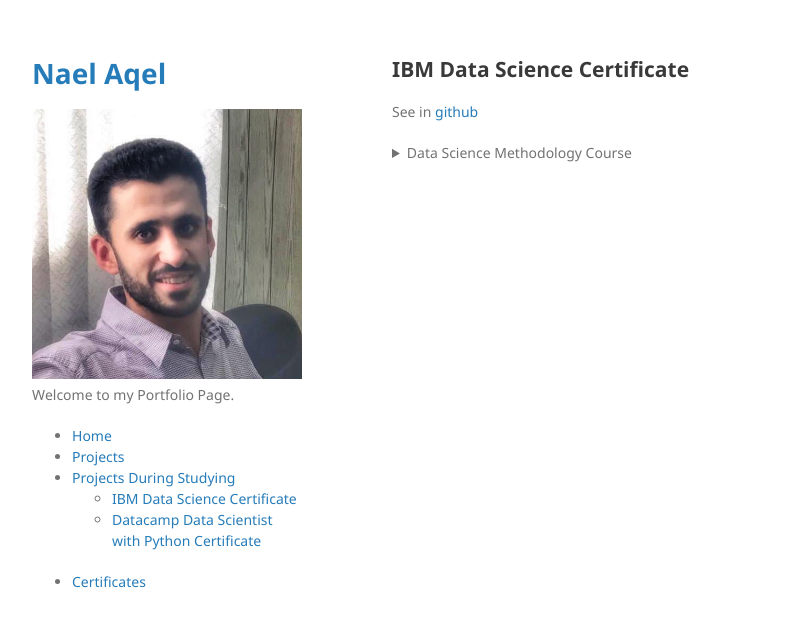
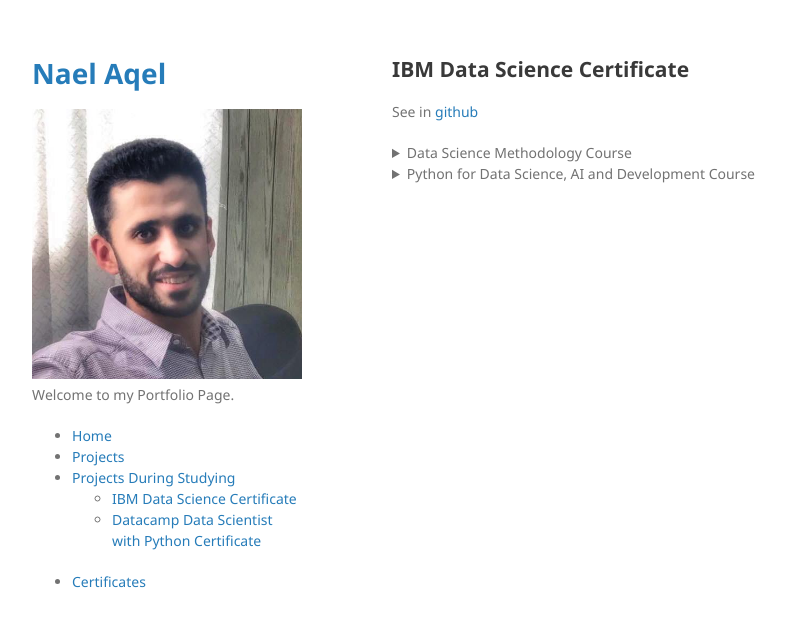
Before and after one commit to NaelAqel/naelaqel.github.io, a Jekyll site: the page built from IBM Page.md, in a window 1280 px wide. Shown: the top 627 px of the page, without its empty margins (178-964 px from the left). Built offline with Jekyll 4.4.1, drawn with Linux system fonts in a browser that asks for light colours; some of the changed lines change nothing that is shown.

Commit message:
Add second course

```diff
--- a/IBM Page.md
+++ b/IBM Page.md
@@ -4,13 +4,39 @@
 <section1></section1>
 
 ## IBM Data Science Certificate
-See in [github](https://github.com/NaelAqel/IBM_Data_Science_Professional_Certificate)
+See in <a target='_blank' href='https://github.com/NaelAqel/IBM_Data_Science_Professional_Certificate'>github</a>
 
 <details>
   <summary>Data Science Methodology Course</summary>
 
-  <li><a href='https://nbviewer.org/github/NaelAqel/IBM_Data_Science_Professional_Certificate/blob/a37f6b8d20935b549fc2c01d6cfd0897dd81dc35/03%20Data%20Science%20Methodology/01%20Problem%20to%20Approach.ipynb'>Problem to Approach</a></li>
+  <li><a target='_blank'  href='https://nbviewer.org/github/NaelAqel/IBM_Data_Science_Professional_Certificate/blob/a37f6b8d20935b549fc2c01d6cfd0897dd81dc35/03%20Data%20Science%20Methodology/01%20Problem%20to%20Approach.ipynb'>Problem to Approach</a></li>
   <li><a href='https://nbviewer.org/github/NaelAqel/IBM_Data_Science_Professional_Certificate/blob/a37f6b8d20935b549fc2c01d6cfd0897dd81dc35/03%20Data%20Science%20Methodology/02%20From%20Requirements%20to%20Collection.ipynb'>From Requirements to Collection</a></li>
   <li><a href='https://nbviewer.org/github/NaelAqel/IBM_Data_Science_Professional_Certificate/blob/a37f6b8d20935b549fc2c01d6cfd0897dd81dc35/03%20Data%20Science%20Methodology/03%20Understanding%20to%20Preparation.ipynb'>Understanding to Preparation</a></li>
   <li><a href='https://nbviewer.org/github/NaelAqel/IBM_Data_Science_Professional_Certificate/blob/a37f6b8d20935b549fc2c01d6cfd0897dd81dc35/03%20Data%20Science%20Methodology/04%20Modeling%20to%20Evaluation.ipynb'>Modeling to Evaluation</a></li>
 </details>
+
+<details>
+  <summary>Python for Data Science, AI and Development Course</summary>
+
+  <li><a href='https://nbviewer.org/github/NaelAqel/IBM_Data_Science_Professional_Certificate/blob/a37f6b8d20935b549fc2c01d6cfd0897dd81dc35/04%20Python%20for%20Data%20Science%2C%20AI%20%26%20Development/01%20Write%20your%20First%20Python%20Code.ipynb'>Writing Your First Python Code</a></li>
+  <li><a href='https://nbviewer.org/github/NaelAqel/IBM_Data_Science_Professional_Certificate/blob/a37f6b8d20935b549fc2c01d6cfd0897dd81dc35/04%20Python%20for%20Data%20Science%2C%20AI%20%26%20Development/02%20Strings.ipynb'>Strings</a></li>
+  <li><a href='https://nbviewer.org/github/NaelAqel/IBM_Data_Science_Professional_Certificate/blob/a37f6b8d20935b549fc2c01d6cfd0897dd81dc35/04%20Python%20for%20Data%20Science%2C%20AI%20%26%20Development/03%20Lists.ipynb'>Lists</a></li>
+  <li><a href='https://nbviewer.org/github/NaelAqel/IBM_Data_Science_Professional_Certificate/blob/a37f6b8d20935b549fc2c01d6cfd0897dd81dc35/04%20Python%20for%20Data%20Science%2C%20AI%20%26%20Development/04%20Tuples.ipynb'>Tuples</a></li>
+  <li><a href='https://nbviewer.org/github/NaelAqel/IBM_Data_Science_Professional_Certificate/blob/a37f6b8d20935b549fc2c01d6cfd0897dd81dc35/04%20Python%20for%20Data%20Science%2C%20AI%20%26%20Development/05%20Dictionaries.ipynb'>Dictionaries</a></li>
+  <li><a href='https://nbviewer.org/github/NaelAqel/IBM_Data_Science_Professional_Certificate/blob/a37f6b8d20935b549fc2c01d6cfd0897dd81dc35/04%20Python%20for%20Data%20Science%2C%20AI%20%26%20Development/06%20Sets.ipynb'>Sets</a></li>
+  <li><a href='https://nbviewer.org/github/NaelAqel/IBM_Data_Science_Professional_Certificate/blob/a37f6b8d20935b549fc2c01d6cfd0897dd81dc35/04%20Python%20for%20Data%20Science%2C%20AI%20%26%20Development/07%20Conditions%20and%20Branching.ipynb'>Conditions and Branching</a></li>
+  <li><a href='https://nbviewer.org/github/NaelAqel/IBM_Data_Science_Professional_Certificate/blob/a37f6b8d20935b549fc2c01d6cfd0897dd81dc35/04%20Python%20for%20Data%20Science%2C%20AI%20%26%20Development/08%20Loops.ipynb'>Loops</a></li>
+  <li><a href='https://nbviewer.org/github/NaelAqel/IBM_Data_Science_Professional_Certificate/blob/a37f6b8d20935b549fc2c01d6cfd0897dd81dc35/04%20Python%20for%20Data%20Science%2C%20AI%20%26%20Development/09%20Functions.ipynb'>Functions</a></li>
+  <li><a href='https://nbviewer.org/github/NaelAqel/IBM_Data_Science_Professional_Certificate/blob/a37f6b8d20935b549fc2c01d6cfd0897dd81dc35/04%20Python%20for%20Data%20Science%2C%20AI%20%26%20Development/10%20ExcecptionHandling.ipynb'>ExcecptionHandling</a></li>
+  <li><a href='https://nbviewer.org/github/NaelAqel/IBM_Data_Science_Professional_Certificate/blob/a37f6b8d20935b549fc2c01d6cfd0897dd81dc35/04%20Python%20for%20Data%20Science%2C%20AI%20%26%20Development/11%20Objects%20and%20Classes.ipynb'>Objects and Classes</a></li>
+  <li><a href='https://nbviewer.org/github/NaelAqel/IBM_Data_Science_Professional_Certificate/blob/a37f6b8d20935b549fc2c01d6cfd0897dd81dc35/04%20Python%20for%20Data%20Science%2C%20AI%20%26%20Development/12%20Reading%20Files%20with%20Open.ipynb'>Reading Files with Open</a></li>
+  <li><a href='https://nbviewer.org/github/NaelAqel/IBM_Data_Science_Professional_Certificate/blob/a37f6b8d20935b549fc2c01d6cfd0897dd81dc35/04%20Python%20for%20Data%20Science%2C%20AI%20%26%20Development/13%20Writing%20Files%20with%20Open.ipynb'>Writing Files with Open</a></li>
+  <li><a href='https://nbviewer.org/github/NaelAqel/IBM_Data_Science_Professional_Certificate/blob/a37f6b8d20935b549fc2c01d6cfd0897dd81dc35/04%20Python%20for%20Data%20Science%2C%20AI%20%26%20Development/14%20LoadData%20-%20Pandas%20with%20IBM%20Watson%20Studio.ipynb'>LoadData - Pandas with IBM Watson Studio</a></li>
+  <li><a href='https://nbviewer.org/github/NaelAqel/IBM_Data_Science_Professional_Certificate/blob/a37f6b8d20935b549fc2c01d6cfd0897dd81dc35/04%20Python%20for%20Data%20Science%2C%20AI%20%26%20Development/15%20Numpy1D.ipynb'>Numpy1D</a></li>
+  <li><a href='https://nbviewer.org/github/NaelAqel/IBM_Data_Science_Professional_Certificate/blob/a37f6b8d20935b549fc2c01d6cfd0897dd81dc35/04%20Python%20for%20Data%20Science%2C%20AI%20%26%20Development/16%20Numpy2D.ipynb'>Numpy2D</a></li>
+  <li><a href='https://nbviewer.org/github/NaelAqel/IBM_Data_Science_Professional_Certificate/blob/a37f6b8d20935b549fc2c01d6cfd0897dd81dc35/04%20Python%20for%20Data%20Science%2C%20AI%20%26%20Development/17%20Introduction%20to%20API.ipynb'>Introduction to API</a></li>
+  <li><a href='https://nbviewer.org/github/NaelAqel/IBM_Data_Science_Professional_Certificate/blob/a37f6b8d20935b549fc2c01d6cfd0897dd81dc35/04%20Python%20for%20Data%20Science%2C%20AI%20%26%20Development/18%20Watson%20Speech2Text%20%26%20Language%20Transl%20API.ipynb'>Watson Speech2Text and Language Translation API</a></li>
+  <li><a href='https://nbviewer.org/github/NaelAqel/IBM_Data_Science_Professional_Certificate/blob/a37f6b8d20935b549fc2c01d6cfd0897dd81dc35/04%20Python%20for%20Data%20Science%2C%20AI%20%26%20Development/19%20Access%20REST%20APIs%20%26%20Request%20HTTP.ipynb'>Access REST APIs and Request HTTP</a></li>
+  <li><a href='https://nbviewer.org/github/NaelAqel/IBM_Data_Science_Professional_Certificate/blob/a37f6b8d20935b549fc2c01d6cfd0897dd81dc35/04%20Python%20for%20Data%20Science%2C%20AI%20%26%20Development/20%20Webscraping.ipynb'>Webscraping</a></li>
+  <li><a href='https://nbviewer.org/github/NaelAqel/IBM_Data_Science_Professional_Certificate/blob/a37f6b8d20935b549fc2c01d6cfd0897dd81dc35/04%20Python%20for%20Data%20Science%2C%20AI%20%26%20Development/21%20Working%20with%20different%20file%20formats.ipynb'>Working with different file formats</a></li>
+</details>
```
